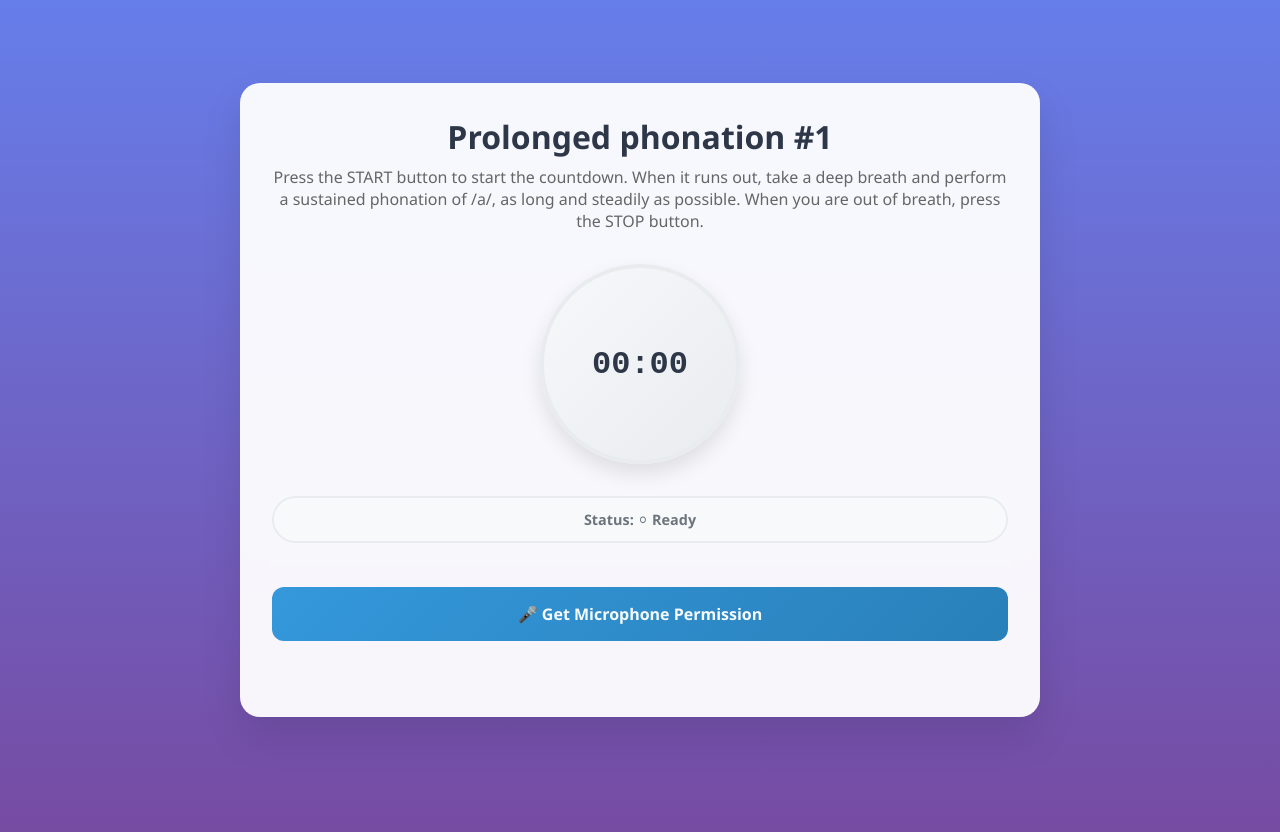
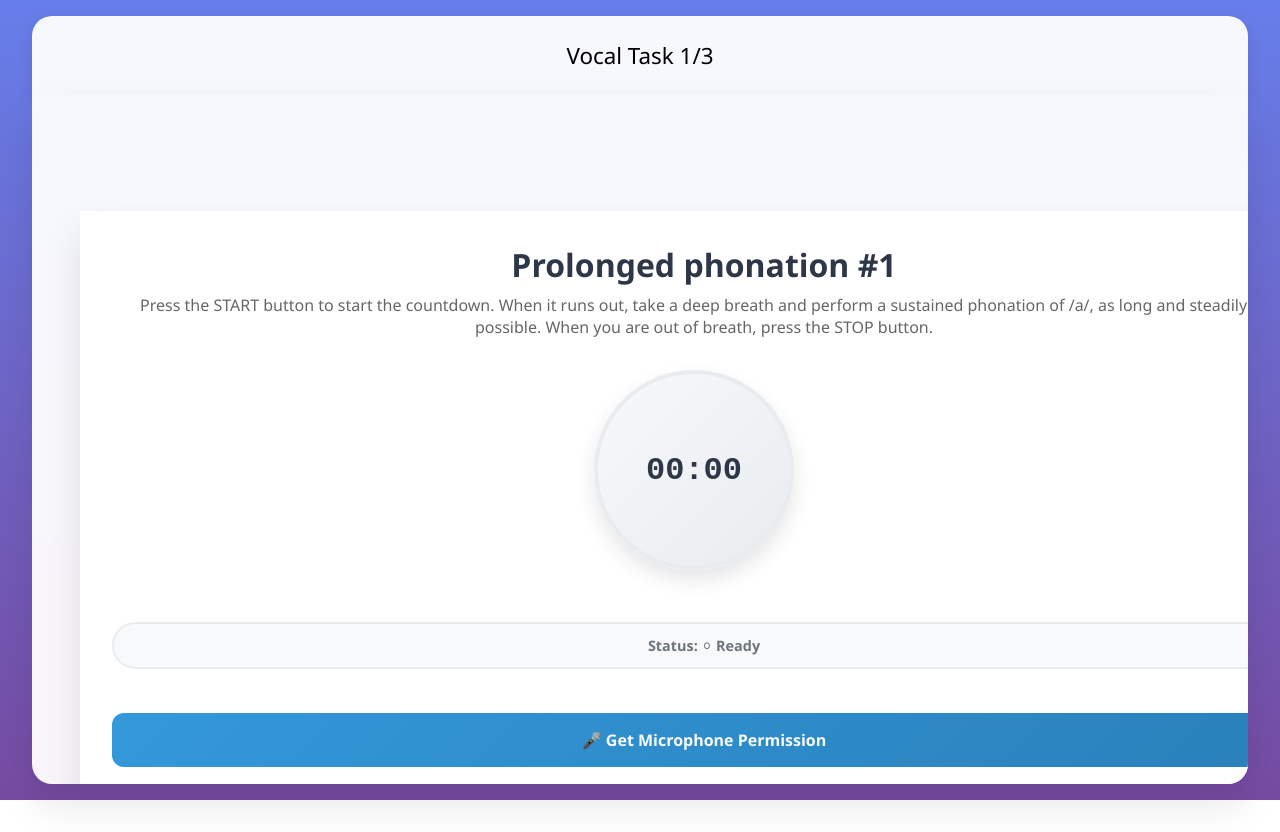
Before and after one commit to maskopav/web_app_test_react, a React (Vite) app: page / in a window 1280 px wide. After the commit the page ends 800 px from the top, so only its background shows below. Built offline with nearby package versions, Linux system fonts and the light colour scheme; no server answers.

Commit message:
Task progress counter added, problems with formatting..

```diff
--- a/src/App.css
+++ b/src/App.css
@@ -74,27 +74,54 @@ p {
   display: flex;
   align-items: center;
   justify-content: center;
-  flex-direction: column; /* Added for multiple VoiceRecorder components in App.jsx */
 }
 
-/* Card - responsive sizing */
-.card {
+/* Wrapper that connects progress + card */
+.task-wrapper {
+  display: flex;
+  flex-direction: column;
+  align-items: stretch;
+  width: 95vw;
+  max-width: 1300px; /* grows with viewport, but capped */
+  height: calc(100vh - 2 * var(--spacing-sm)); /* always visible with small margins */
+}
+
+/* Task progress bar/header */
+.task-progress {
   background: var(--color-bg-white-translucent);
   backdrop-filter: blur(10px);
-  border-radius: var(--radius-lg);
+  border-radius: var(--radius-lg) var(--radius-lg) 0 0; /* only top rounded */
+  padding: var(--spacing-md);
+  font-size: 1.4rem;
+  font-weight: 500;
+  text-align: center;
+  color: #000000;
+  box-shadow: 0 8px 16px var(--color-shadow-light);
+  flex-shrink: 0;
+}
+
+/* Card - fills remaining space below task-progress */
+.card {
+  flex: 1; /* expand to fill vertical space */
+  background: var(--color-bg-white-translucent);
+  backdrop-filter: blur(10px);
+  border-radius: 0 0 var(--radius-lg) var(--radius-lg); /* only bottom rounded */
   padding: var(--spacing-lg);
-  width: 100%;
-  max-width: 800px; /* Kept max-width from original App.css */
   box-shadow: 0 20px 40px var(--color-shadow-light);
   text-align: center;
   transition: all 0.3s ease;
-  margin-bottom: var(--spacing-lg); /* Add margin between multiple cards */
+  /* Ensure content fits without horizontal scroll */
+  overflow-y: hidden;
+  overflow-x: hidden;
+  word-wrap: break-word;
 }
 
 /* Playback section separator */
 .playback-section {
   border-top: 2px solid var(--color-border-light);
 }
+
+
 
 
 /* -------------------- 4. Accessibility & Utilities -------------------- */
--- a/src/App.jsx
+++ b/src/App.jsx
@@ -27,6 +27,14 @@ const TASKS = [
   //   subtitle: 'Capture a clear photo of the object.'
   // }
 ];
+
+// Labels for each type
+const TASK_LABELS = {
+  voice: "Vocal Task",
+  motor: "Motor Task",
+  camera: "Camera Task",
+  // Add more types here as needed
+};
 
 function App() {
   const [taskIndex, setTaskIndex] = useState(0);
@@ -77,9 +85,28 @@ function App() {
     }
   };
 
+  // Progress counts
+  const currentTask = TASKS[taskIndex];
+  const currentType = currentTask?.type;
+
+  const totalOfType = TASKS.filter(t => t.type === currentType).length;
+  const currentOfType = TASKS
+    .slice(0, taskIndex + 1)
+    .filter(t => t.type === currentType).length;
+
   return (
     <div className="app-container">
-      {renderCurrentTask()}
+      {currentTask && (
+        <div className="task-wrapper">
+          <div className="task-progress">
+            {TASK_LABELS[currentType] || "Task"} {currentOfType}/{totalOfType}
+          </div>
+
+          <div className="card">
+            {renderCurrentTask()}
+          </div>
+        </div>
+      )}
     </div>
   );
 }
--- a/src/components/VoiceRecorder/RecordingControls.jsx
+++ b/src/components/VoiceRecorder/RecordingControls.jsx
@@ -31,17 +31,17 @@ return (
             <>
             {recordingStatus === IDLE && (
                 <button onClick={onStart} className="btn-start">
-                🔴 Start Recording
+                🔴 START
                 </button>
             )}
 
             {recordingStatus === RECORDING && (
                 <div className="button-group">
                 <button onClick={onPause} className="btn-pause">
-                    ⏸️ Pause
+                    ⏸️ PAUSE
                 </button>
                 <button onClick={onStop} className="btn-stop">
-                    ⏹️ Stop
+                    ⏹️ STOP
                 </button>
                 </div>
             )}
@@ -49,10 +49,10 @@ return (
             {recordingStatus === PAUSED && (
                 <div className="button-group">
                 <button onClick={onResume} className="btn-resume">
-                    ▶️ Resume
+                    ▶️ RESUME
                 </button>
                 <button onClick={onStop} className="btn-stop">
-                    ⏹️ Stop
+                    ⏹️ STOP
                 </button>
                 </div>
             )}
--- a/src/components/VoiceRecorder/VoiceRecorder.css
+++ b/src/components/VoiceRecorder/VoiceRecorder.css
@@ -4,14 +4,13 @@
 
 /* -------------------- Timer Circle -------------------- */
 
-.timer-container {
-    position: relative;
-    display: flex;
-    align-items: center;
-    justify-content: center;
+/* Make the timer and buttons scale */
+  .timer-container {
     margin: var(--spacing-lg) auto;
-    width: 200px;
-    height: 200px;
+    max-width: 220px;
+    width: 40vw;
+    height: 40vw;
+    max-height: 220px;
   }
 
   .timer-circle {
```
